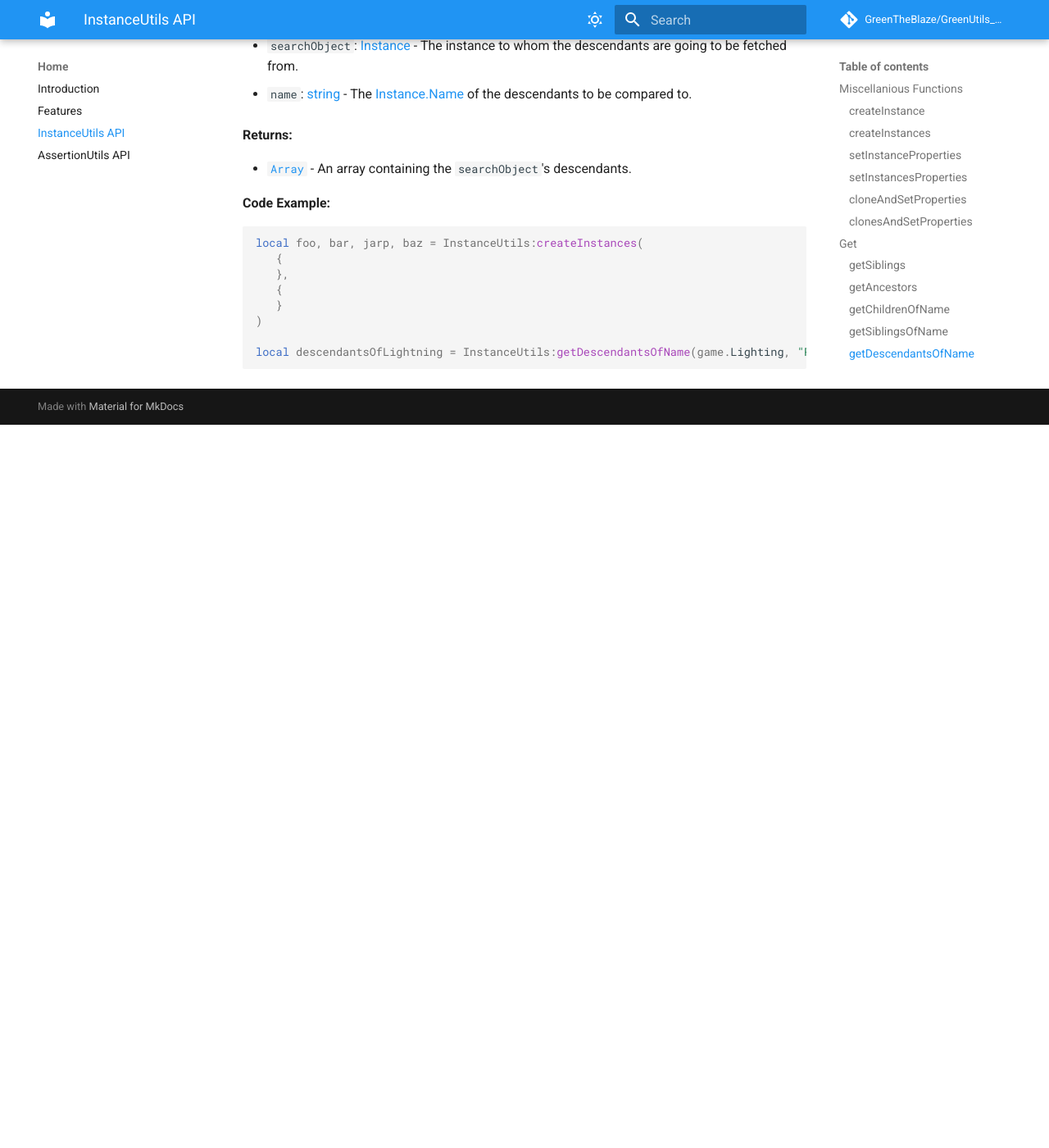
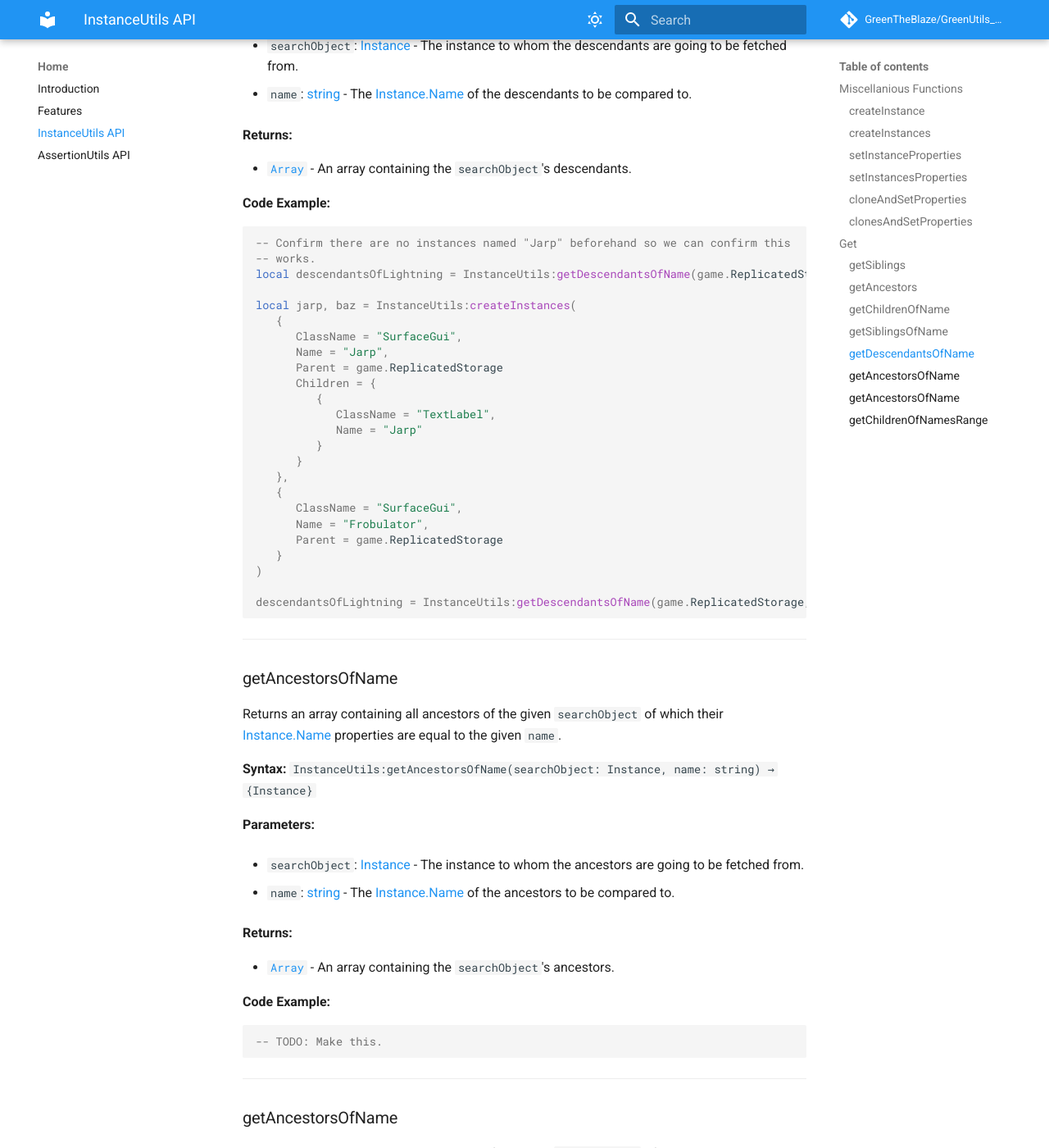
Before and after one commit to GreenTheBlaze/GreenUtils_Roblox, an MkDocs documentation site: the page built from docs/instanceutils-api.md, in a window 1280 px wide and 1400 px high, scrolled down 9511 px. Shown: the whole window at 82% size. Built offline with MkDocs 1.6.1 and Material for MkDocs 9.7.7, drawn with Linux system fonts in a browser that asks for light colours; comment, search, counter and statistics services are not loaded; before the commit the page ends 10029 px from its top, so only the background shows below that; some of the changed text lies outside the part shown.

Commit message:
Update instanceutils-api.md

````diff
--- a/docs/instanceutils-api.md
+++ b/docs/instanceutils-api.md
@@ -423,13 +423,96 @@ Returns an array containing all descendants of the given `searchObject` of which
 
 **Code Example:**
 ```lua
+-- Confirm there are no instances named "Jarp" beforehand so we can confirm this
+-- works.
+local descendantsOfLightning = InstanceUtils:getDescendantsOfName(game.ReplicatedStorage, "Jarp") --> {}
 
-local foo, bar, jarp, baz = InstanceUtils:createInstances(
+local jarp, baz = InstanceUtils:createInstances(
    {
+      ClassName = "SurfaceGui",
+      Name = "Jarp",
+      Parent = game.ReplicatedStorage
+      Children = {
+         {
+            ClassName = "TextLabel",
+            Name = "Jarp"
+         }
+      }
    },
    {
+      ClassName = "SurfaceGui",
+      Name = "Frobulator",
+      Parent = game.ReplicatedStorage
    }
 )
 
-local descendantsOfLightning = InstanceUtils:getDescendantsOfName(game.Lighting, "PointLight") --> {Object 31, Object 32}
+descendantsOfLightning = InstanceUtils:getDescendantsOfName(game.ReplicatedStorage, "Jarp") --> {game.ReplicatedStorage.Jarp, game.ReplicatedStorage.Jarp.Jarp}
 ```
+
+----
+
+### getAncestorsOfName
+Returns an array containing all ancestors of the given `searchObject` of which their [Instance.Name](https://create.roblox.com/docs/en-us/reference/engine/classes/Instance#Name) properties are equal to the given `name`.
+
+**Syntax:** `InstanceUtils:getAncestorsOfName(searchObject: Instance, name: string) → {Instance}`
+
+**Parameters:**
+
+* `searchObject`: [Instance](https://create.roblox.com/docs/reference/engine/classes/Instance) - The instance to whom the ancestors are going to be fetched from.
+
+* `name`: [string](https://create.roblox.com/docs/en-us/luau/strings) - The [Instance.Name](https://create.roblox.com/docs/en-us/reference/engine/classes/Instance#Name) of the ancestors to be compared to.
+
+**Returns:**
+
+* [`Array`](https://create.roblox.com/docs/luau/tables#arrays) - An array containing the `searchObject`'s ancestors.
+
+**Code Example:**
+```lua
+-- TODO: Make this.
+```
+
+----
+
+### getAncestorsOfName
+Returns an array containing all ancestors of the given `searchObject` of which their [Instance.Name](https://create.roblox.com/docs/en-us/reference/engine/classes/Instance#Name) properties are equal to the given `name`.
+
+**Syntax:** `InstanceUtils:getAncestorsOfName(searchObject: Instance, name: string) → {Instance}`
+
+**Parameters:**
+
+* `searchObject`: [Instance](https://create.roblox.com/docs/reference/engine/classes/Instance) - The instance to whom the ancestors are going to be fetched from.
+
+* `name`: [string](https://create.roblox.com/docs/en-us/luau/strings) - The [Instance.Name](https://create.roblox.com/docs/en-us/reference/engine/classes/Instance#Name) of the ancestors to be compared to.
+
+**Returns:**
+
+* [`Array`](https://create.roblox.com/docs/luau/tables#arrays) - An array containing the `searchObject`'s ancestors.
+
+**Code Example:**
+```lua
+-- TODO: Make this.
+```
+
+----
+
+### getChildrenOfNamesRange
+Returns an array containing all ancestors of the given `searchObject` of which their [Instance.Name](https://create.roblox.com/docs/en-us/reference/engine/classes/Instance#Name) properties are equal to the given `name`.
+
+**Syntax:** `InstanceUtils:getAncestorsOfName(searchObject: Instance, name: string) → {Instance}`
+
+**Parameters:**
+
+* `searchObject`: [Instance](https://create.roblox.com/docs/reference/engine/classes/Instance) - The instance to whom the ancestors are going to be fetched from.
+
+* `name`: [string](https://create.roblox.com/docs/en-us/luau/strings) - The [Instance.Name](https://create.roblox.com/docs/en-us/reference/engine/classes/Instance#Name) of the ancestors to be compared to.
+
+**Returns:**
+
+* [`Array`](https://create.roblox.com/docs/luau/tables#arrays) - An array containing the `searchObject`'s ancestors.
+
+**Code Example:**
+```lua
+-- TODO: Make this.
+```
+
+----
````
